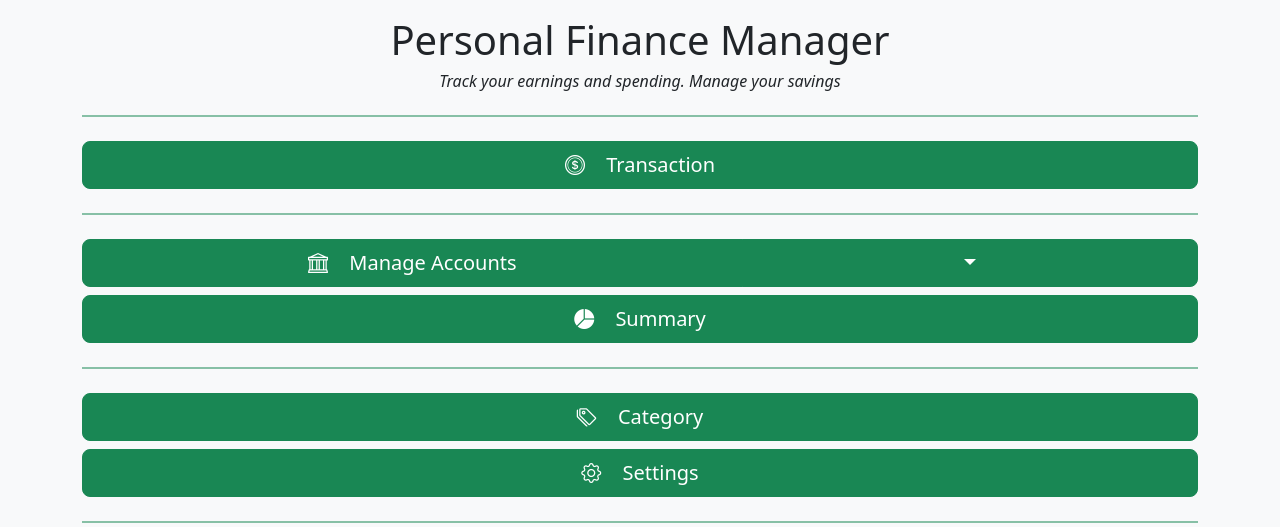
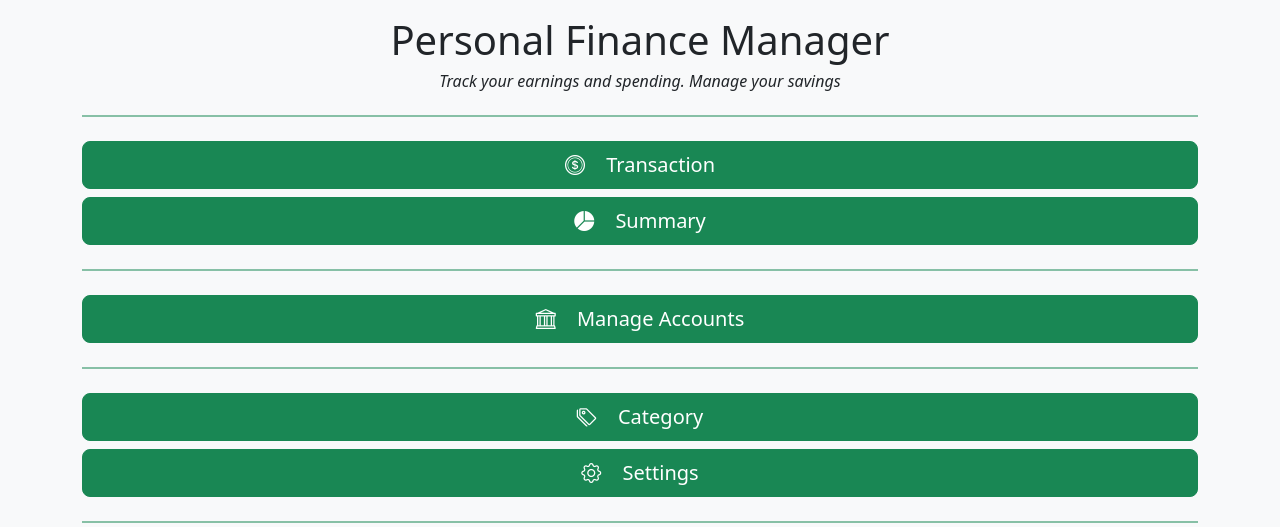
Before and after one commit to rgnyawali/personalfinance, a Django app: template myfinance/templates/myfinance/home.html in a window 1280 px wide. Shown: the top 527 px of the page. Run offline with Django 3.2, Linux system fonts and the light colour scheme; the template is opened without the code that fills it, so the values that code supplies are empty.

Commit message:
newcommits

```diff
--- a/myfinance/templates/myfinance/home.html
+++ b/myfinance/templates/myfinance/home.html
@@ -51,16 +51,9 @@
     <div class="container d-grid gap-2 mx-auto">
       <hr class="border border-success border-1 opacity-50">
       <a href="{% url 'myfinance:transaction' %}" class="btn btn-success btn-lg" role="button"><i class="bi-coin pe-3"></i> Transaction</a>
+      <a href="{% url 'myfinance:summary' %}" class="btn btn-success btn-lg" role="button"><i class="bi-pie-chart-fill pe-3"></i> Summary</a>
       <hr class="border border-success border-1 opacity-50">
-      <div class="btn-group">
-        <a href="{% url 'myfinance:vendor' %}" class="btn btn-success btn-lg" role="button"><i class="bi-bank pe-3"></i> Manage Accounts</a>
-        <button type="button" class="btn btn-lg btn-success dropdown-toggle dropdown-toggle-split" data-bs-toggle="dropdown" aria-expanded="false"><span class="visually-hidden">Toggle Dropdown</span></button>
-        <ul class="dropdown-menu">
-          <li><a class="dropdown-item" href="#">List Account</a></li>
-          <li><a class="dropdown-item" href="#">Delete Account</a></li>
-        </ul>
-      </div>
-      <a href="{% url 'myfinance:summary' %}" class="btn btn-success btn-lg" role="button"><i class="bi-pie-chart-fill pe-3"></i> Summary</a>
+      <a href="{% url 'myfinance:vendor' %}" class="btn btn-success btn-lg" role="button"><i class="bi-bank pe-3"></i> Manage Accounts</a>
       <hr class="border border-success border-1 opacity-50">
       <a href="#" class="btn btn-success btn-lg" role="button"><i class="bi-tags pe-3"></i> Category</a>
       <a href="#" class="btn btn-success btn-lg" role="button"><i class="bi-gear pe-3"></i> Settings</a>
--- a/personalfinance/urls.py
+++ b/personalfinance/urls.py
@@ -15,8 +15,9 @@ Including another URLconf
     2. Add a URL to urlpatterns:  path('blog/', include('blog.urls'))
 """
 from django.contrib import admin
-from django.urls import path
+from django.urls import path, include
 
 urlpatterns = [
     path('admin/', admin.site.urls),
+    path('', include('myfinance.urls')),
 ]
```
